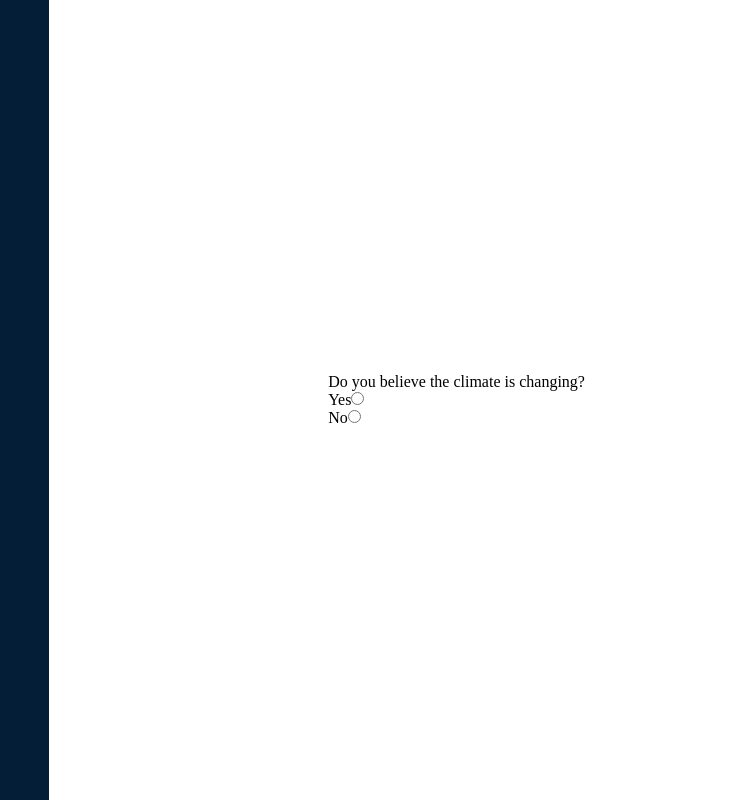
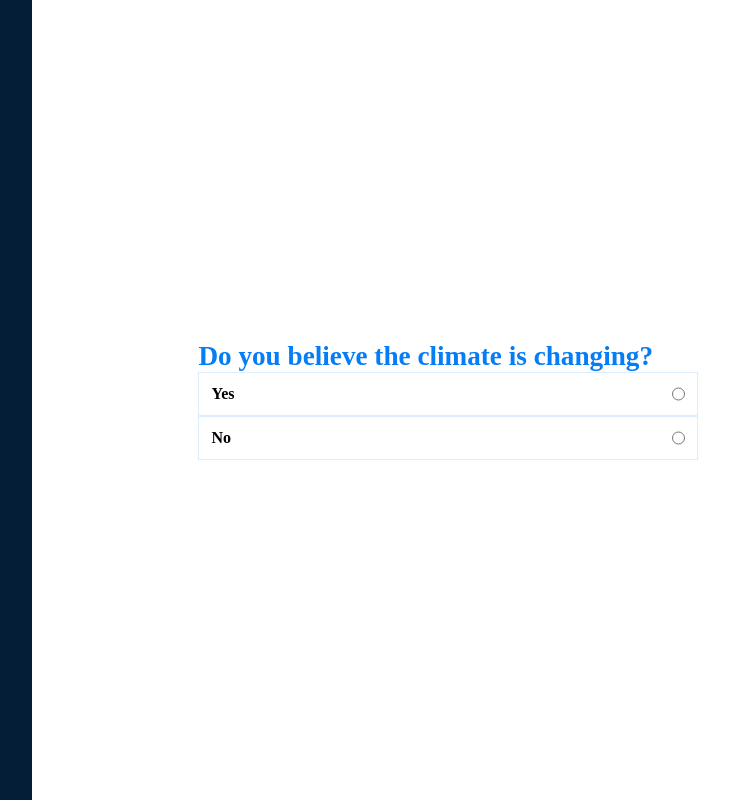
Before and after one commit to colejagdtiger/HtNPollingApp, a Flask app: page / in a window 1280 px wide. Shown: the whole page, without its empty margins (416-1145 px from the left). Run offline with Flask 2, Linux system fonts and the light colour scheme.

Commit message:
Style question and options

```diff
--- a/templates/index.html
+++ b/templates/index.html
@@ -16,18 +16,39 @@
         background-color: firebrick;
       }
       #left-wrap {
-        flex-grow: 1;
+        width: 35vw;
         background-color: #041e37;
       }
       #right-wrap {
-        flex-grow: 1.2;
+        width: 65vw;
         background-color: white;
         display: flex;
         flex-direction: column;
         justify-content: center;
       }
       #right-wrap #question-wrap {
-        margin: 0 auto;
+        margin: 0 20%;
+      }
+
+      #question-wrap .question-text {
+        font-size: 1.7em;
+        color: #057df6;
+        font-weight: bold;
+      }
+
+      .question-option-wrap {
+        padding: 12px;
+        border: 1px solid #ddedfd;
+        display: flex;
+        flex-direction: row;
+      }
+
+      .question-option-wrap input {
+        margin: 0 0 0 auto;
+      }
+
+      .question-option-wrap label {
+        font-weight: bold;
       }
 
       @media (max-width: 500px) {
@@ -42,9 +63,13 @@
       <div id="left-wrap"></div>
       <div id="right-wrap">
         <div id="question-wrap">
-          <p>Do you believe the climate is changing?</p>
-          <div><label>Yes</label><input type="radio" /></div>
-          <div><label>No</label><input type="radio" /></div>
+          <p class="question-text">Do you believe the climate is changing?</p>
+          <div class="question-option-wrap">
+            <label>Yes</label><input type="radio" />
+          </div>
+          <div class="question-option-wrap">
+            <label>No</label><input type="radio" />
+          </div>
         </div>
       </div>
     </div>
```
